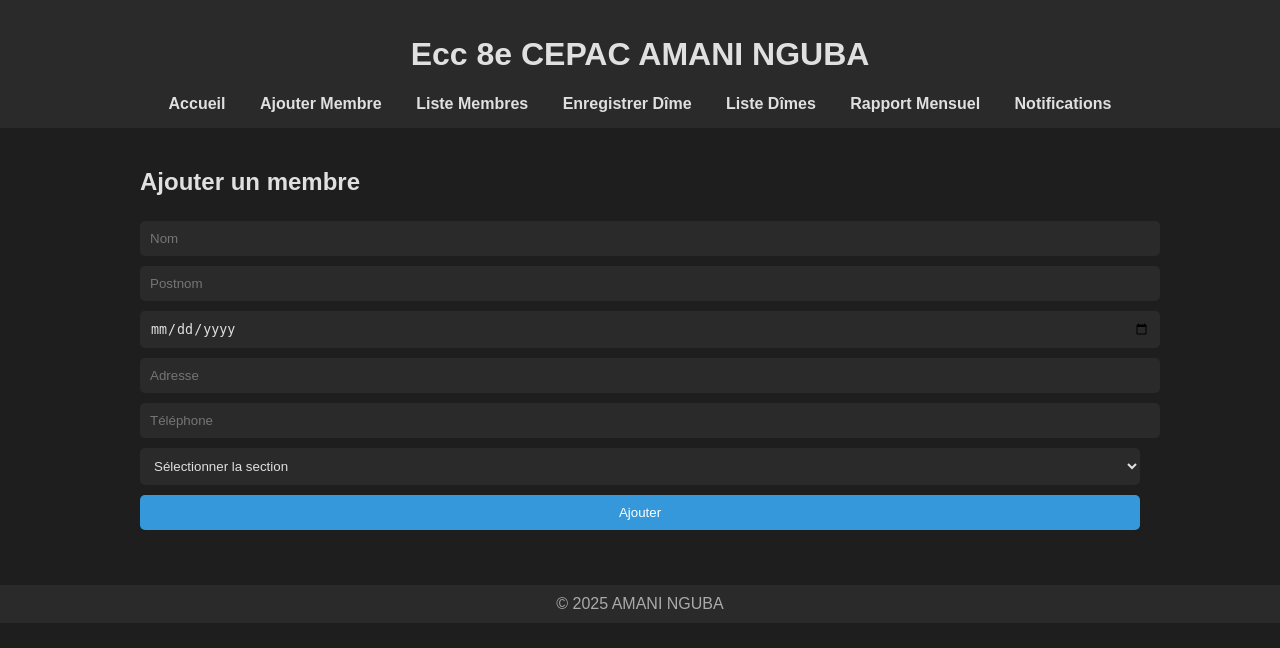
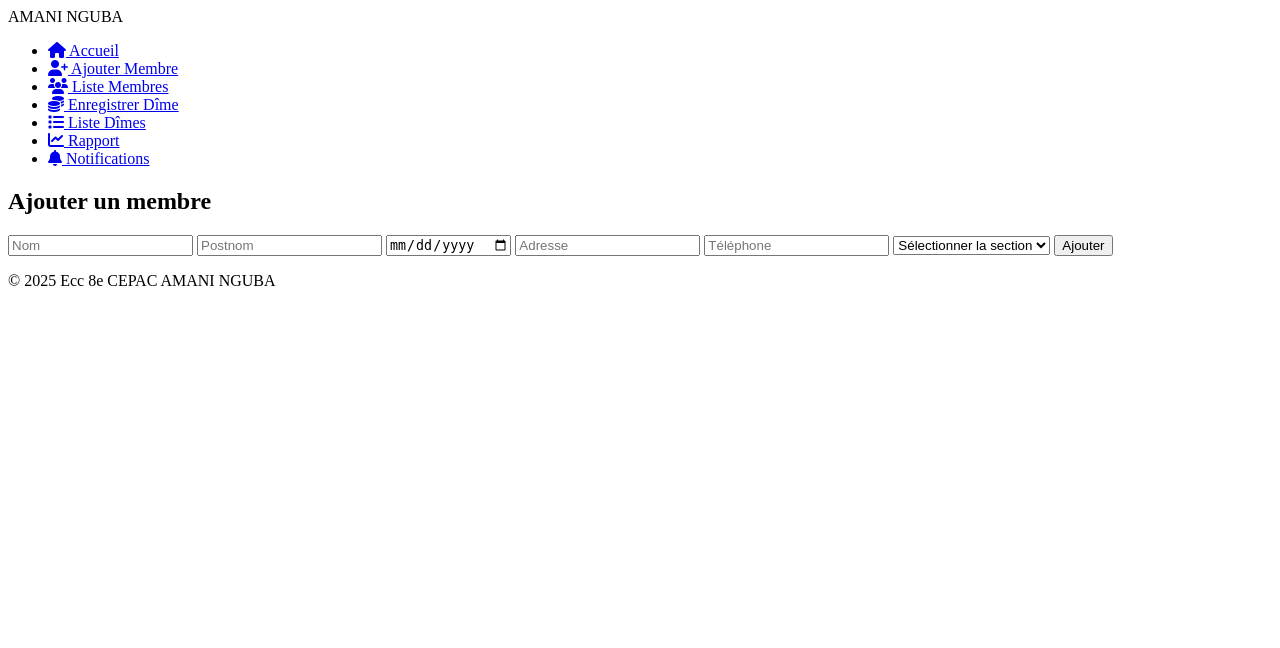
Before and after one commit to Andrebeet1/dimeamaninguba, a Flask app: page /ajouter_membre in a window 1280 px wide. Shown: the top 648 px of the page. Run offline with Flask 3, Linux system fonts and the light colour scheme.

Commit message:
Update base.html

```diff
--- a/templates/base.html
+++ b/templates/base.html
@@ -2,47 +2,35 @@
 <html lang="fr">
 <head>
     <meta charset="UTF-8">
-    <title>AMANI NGUBA</title>
+    <meta name="viewport" content="width=device-width, initial-scale=1.0">
+    <title>{% block title %}AMANI NGUBA{% endblock %}</title>
     <link rel="stylesheet" href="{{ url_for('static', filename='css/style.css') }}">
-    <script src="https://code.jquery.com/jquery-3.6.0.min.js"></script>
-    <script src="{{ url_for('static', filename='js/main.js') }}"></script>
-    <style>
-        body { font-family: Arial, sans-serif; background-color: #1e1e1e; color: #e0e0e0; margin:0; }
-        header { background-color: #2a2a2a; padding: 15px 30px; text-align: center; }
-        nav a { color: #e0e0e0; margin: 0 15px; text-decoration: none; font-weight: bold; }
-        nav a:hover { color: #ffffff; }
-        footer { text-align: center; padding: 10px; background-color: #2a2a2a; margin-top: 30px; color: #aaaaaa; }
-        main { padding: 20px; }
-        table { width: 100%; border-collapse: collapse; margin-top: 20px; }
-        th, td { padding: 10px; border: 1px solid #444; text-align: center; }
-        th { background-color: #3a3a3a; }
-        tr:nth-child(even) { background-color: #2a2a2a; }
-        tr:hover { background-color: #3c3c3c; }
-        input, select, button { padding: 10px; margin: 5px 0; border-radius: 5px; border: none; width: 100%; }
-        button { background-color: #3498db; color: white; cursor: pointer; transition: background 0.3s; }
-        button:hover { background-color: #2980b9; }
-        input, select { background-color: #2a2a2a; color: #e0e0e0; }
-        .container { max-width: 1000px; margin: 0 auto; }
-    </style>
+    <link rel="stylesheet" href="https://cdnjs.cloudflare.com/ajax/libs/font-awesome/6.4.0/css/all.min.css">
 </head>
 <body>
     <header>
-        <h1>Ecc 8e CEPAC AMANI NGUBA</h1>
         <nav>
-            <a href="{{ url_for('home') }}">Accueil</a>
-            <a href="{{ url_for('ajouter_membre') }}">Ajouter Membre</a>
-            <a href="{{ url_for('liste_membre') }}">Liste Membres</a>
-            <a href="{{ url_for('enregistrer_dime') }}">Enregistrer Dîme</a>
-            <a href="{{ url_for('liste_dime') }}">Liste Dîmes</a>
-            <a href="{{ url_for('rapport_mensuel') }}">Rapport Mensuel</a>
-            <a href="{{ url_for('notifications') }}">Notifications</a>
+            <div class="logo">AMANI NGUBA</div>
+            <ul>
+                <li><a href="{{ url_for('home') }}"><i class="fas fa-home"></i> Accueil</a></li>
+                <li><a href="{{ url_for('ajouter_membre') }}"><i class="fas fa-user-plus"></i> Ajouter Membre</a></li>
+                <li><a href="{{ url_for('liste_membre') }}"><i class="fas fa-users"></i> Liste Membres</a></li>
+                <li><a href="{{ url_for('enregistrer_dime') }}"><i class="fas fa-coins"></i> Enregistrer Dîme</a></li>
+                <li><a href="{{ url_for('liste_dime') }}"><i class="fas fa-list"></i> Liste Dîmes</a></li>
+                <li><a href="{{ url_for('rapport_mensuel') }}"><i class="fas fa-chart-line"></i> Rapport</a></li>
+                <li><a href="{{ url_for('notifications') }}"><i class="fas fa-bell"></i> Notifications</a></li>
+            </ul>
         </nav>
     </header>
-    <main class="container">
+
+    <main>
         {% block content %}{% endblock %}
     </main>
+
     <footer>
-        &copy; 2025 AMANI NGUBA
+        <p>&copy; 2025 Ecc 8e CEPAC AMANI NGUBA</p>
     </footer>
+
+    <script src="{{ url_for('static', filename='js/main.js') }}"></script>
 </body>
 </html>
```
